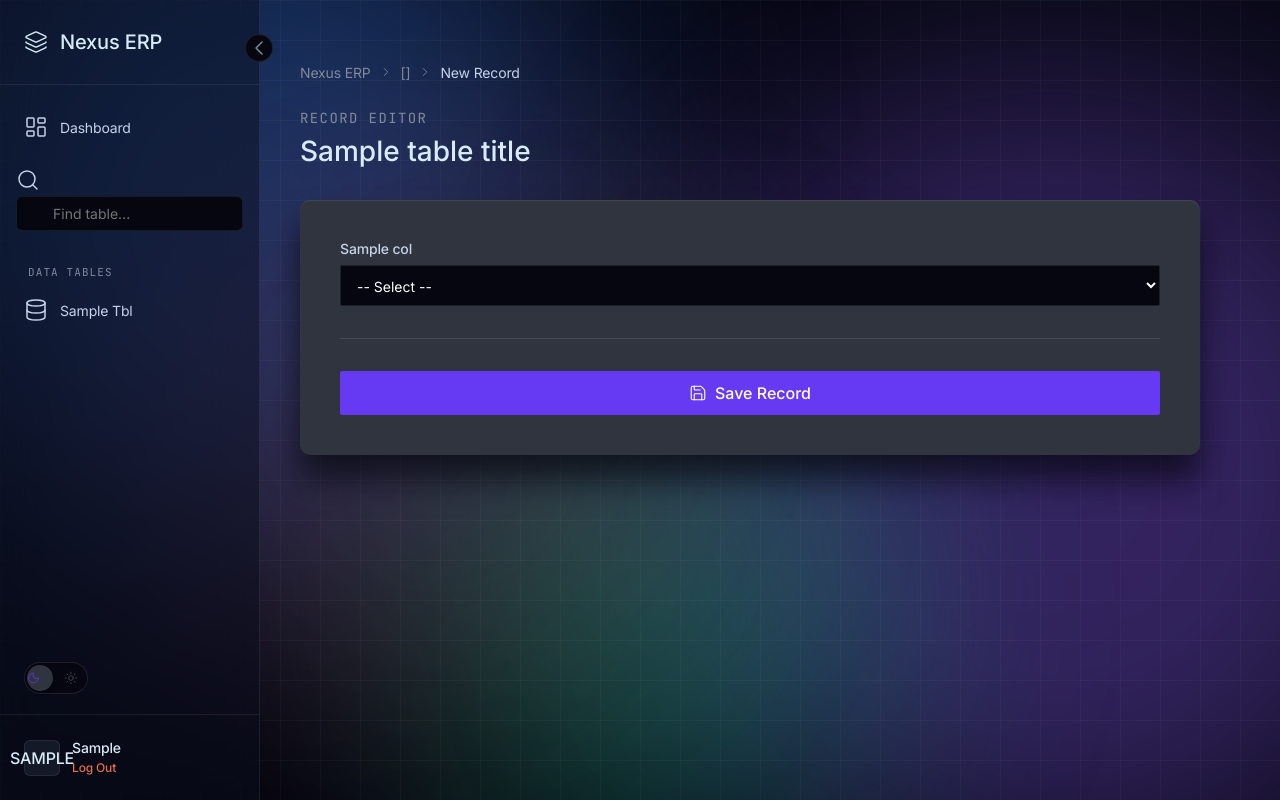
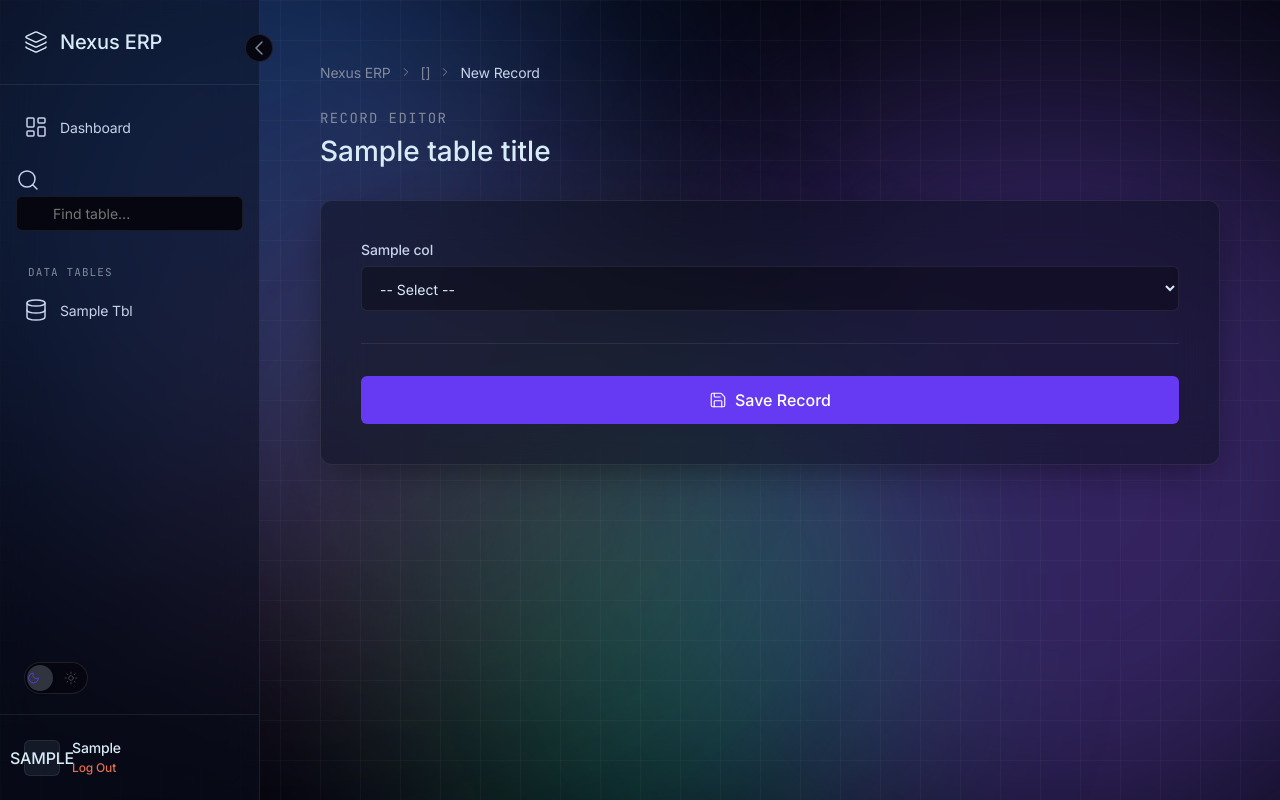
Before and after one commit to jtatipamula-design/proj_tb, a Python web app: template templates/form_view.html in a window 1280 px wide. Run offline with Jinja, Linux system fonts and the light colour scheme; the template is opened without the code that fills it: most values are stand-ins (such as "Sample title", 1, 10 or a date in 2020).

Commit message:
Update form_view.html

```diff
--- a/templates/form_view.html
+++ b/templates/form_view.html
@@ -2,16 +2,27 @@
 
 {% block content %}
 <style>
+    /* Centers the form in the middle of the screen */
+    .form-wrapper {
+        width: 100%;
+        max-width: 900px;
+        margin: 0 auto;
+        display: flex;
+        flex-direction: column;
+    }
+
     .page-header { margin-bottom: 32px; }
     .page-header h1 { font-size: 28px; font-weight: 500; color: var(--color-glacier); letter-spacing: normal; line-height: 1.17; margin: 0; }
 
-    /* AUTHKIT GRAPHITE PLATE CARD */
+    /* Translucent Glassmorphism Form */
     .form-container {
-        max-width: 900px;
-        background: var(--color-graphite-plate);
-        border-radius: 10px;
+        background: var(--glass-surface);
+        backdrop-filter: blur(24px);
+        -webkit-backdrop-filter: blur(24px);
+        border: 1px solid var(--glass-border);
+        border-radius: 12px;
         padding: 40px;
-        box-shadow: var(--shadow-subtle-4);
+        box-shadow: 0 10px 40px -10px rgba(0, 0, 0, 0.5);
         animation: slideUp 0.4s cubic-bezier(0.16, 1, 0.3, 1);
     }
     @keyframes slideUp { from { opacity: 0; transform: translateY(20px); } to { opacity: 1; transform: translateY(0); } }
@@ -21,62 +32,69 @@
     .form-group { display: flex; flex-direction: column; gap: 8px; }
     .form-group label { font-size: 14px; font-weight: 500; color: var(--color-moonlight); text-transform: none; }
 
-    /* AUTHKIT 2px RADIUS INPUTS */
+    /* Form Inputs */
     .form-group input[type="text"], .form-group input[type="password"], .form-group input[type="date"], .form-group select {
-        padding: 10px 12px; border: 1px solid var(--color-steel-border); border-radius: 2px;
-        font-size: 14px; font-family: var(--font-ui); background-color: var(--color-midnight-ink); color: #ffffff;
-        box-shadow: var(--shadow-subtle-hairline); transition: all 0.2s ease;
+        padding: 12px 14px; border: 1px solid var(--glass-border); border-radius: 6px;
+        font-size: 14px; font-family: var(--font-ui); background-color: rgba(0,0,0,0.3); color: var(--color-glacier);
+        transition: all 0.2s ease;
+    }
+    html.light-mode .form-group input, html.light-mode .form-group select {
+        background-color: rgba(255,255,255,0.6); color: var(--color-glacier);
     }
 
     .form-group input:focus, .form-group select:focus {
         outline: none; border-color: var(--color-frost-link);
-        box-shadow: 0 0 0 1px var(--color-frost-link), var(--shadow-subtle-hairline);
+        box-shadow: 0 0 0 1px var(--color-frost-link);
     }
 
+    /* READ-ONLY PRIMARY KEYS */
+    .readonly-input {
+        opacity: 0.6;
+        cursor: not-allowed;
+        background-color: rgba(0,0,0,0.1) !important;
+        pointer-events: none;
+    }
+    html.light-mode .readonly-input { background-color: rgba(0,0,0,0.05) !important; }
+
     /* CHECKBOXES & TOGGLES */
-    .checkbox-scroll-box { max-height: 250px; overflow-y: auto; padding: 12px; border-radius: 2px; background-color: var(--color-midnight-ink); border: 1px solid var(--color-steel-border); }
-    .checkbox-item { display: flex; align-items: center; gap: 12px; padding: 8px 12px; border-radius: 2px; cursor: pointer; transition: background 0.2s; font-weight: 400; font-size: 14px; color: var(--color-moonlight); }
-    .checkbox-item:hover { background: rgba(186, 215, 247, 0.06); }
-    .checkbox-item input[type="checkbox"] { width: 16px; height: 16px; accent-color: var(--color-electric-iris); border-radius: 2px; }
+    .checkbox-scroll-box { max-height: 250px; overflow-y: auto; padding: 12px; border-radius: 6px; background-color: rgba(0,0,0,0.3); border: 1px solid var(--glass-border); }
+    html.light-mode .checkbox-scroll-box { background-color: rgba(255,255,255,0.6); }
+    .checkbox-item { display: flex; align-items: center; gap: 12px; padding: 8px 12px; border-radius: 4px; cursor: pointer; transition: background 0.2s; font-weight: 400; font-size: 14px; color: var(--color-moonlight); }
+    .checkbox-item:hover { background: rgba(255, 255, 255, 0.05); }
+    html.light-mode .checkbox-item:hover { background: rgba(0, 0, 0, 0.05); }
+    .checkbox-item input[type="checkbox"] { width: 16px; height: 16px; accent-color: var(--color-electric-iris); border-radius: 4px; }
 
     .status-group { display: flex; gap: 8px; }
-    .status-btn { flex: 1; padding: 10px; text-align: center; border-radius: 2px; cursor: pointer; font-weight: 500; font-size: 14px; color: var(--color-moonlight); transition: all 0.2s; background: transparent; border: 1px solid var(--color-steel-border); }
+    .status-btn { flex: 1; padding: 10px; text-align: center; border-radius: 6px; cursor: pointer; font-weight: 500; font-size: 14px; color: var(--color-moonlight); transition: all 0.2s; background: transparent; border: 1px solid var(--glass-border); }
     .active-selected { background: rgba(38, 150, 132, 0.15); color: var(--color-cipher-mint); border-color: var(--color-cipher-mint); }
     .inactive-selected { background: rgba(228, 109, 76, 0.15); color: var(--color-ember); border-color: var(--color-ember); }
     .status-btn:hover:not(.active-selected):not(.inactive-selected) { border-color: var(--color-pebble); }
     .hidden-input { display: none; }
 
-    /* AUTHKIT DIVIDER */
-    .form-divider { height: 1px; width: 100%; background: var(--color-steel-border); margin: 32px 0; }
+    .form-divider { height: 1px; width: 100%; background: var(--glass-border); margin: 32px 0; }
 
-    /* ELECTRIC IRIS PRIMARY BUTTON */
     .btn-submit {
         display: inline-flex; align-items: center; justify-content: center; gap: 8px;
-        width: 100%; padding: 10px 16px; border-radius: 2px;
+        width: 100%; padding: 12px 16px; border-radius: 6px;
         background: var(--color-electric-iris); color: white; font-weight: 500; font-family: var(--font-ui); font-size: 16px;
-        border: none; cursor: pointer; box-shadow: none; transition: background 0.2s; line-height: 1.5;
+        border: none; cursor: pointer; box-shadow: none; transition: background 0.2s, transform 0.2s; line-height: 1.5;
     }
-    .btn-submit:hover { background: #7a52f5; }
+    .btn-submit:hover { background: #7a52f5; transform: translateY(-1px); }
 
-    /* BREADCRUMBS */
-    .breadcrumbs { display: flex; align-items: center; gap: 8px; font-size: 14px; font-weight: 400; margin-bottom: 25px; color: var(--color-fog); }
-    .breadcrumbs a { color: var(--color-fog); text-decoration: none; transition: color 0.2s; }
-    .breadcrumbs a:hover { color: var(--color-moonlight); }
-    .breadcrumbs span { color: var(--color-moonlight); }
 </style>
 
-<!-- CONTEXTUAL BREADCRUMBS -->
+<div class="form-wrapper">
+    <div class="breadcrumbs" style="display: flex; align-items: center; gap: 8px; font-size: 14px; margin-bottom: 25px; color: var(--color-fog);">
         {% set clean_name = table_name.split('_', 1)[-1].replace('_t', '').replace('_', ' ').title() %}
-<div class="breadcrumbs">
-    <a href="/">Nexus ERP</a>
+        <a href="/" style="color: var(--color-fog); text-decoration: none;">Nexus ERP</a>
         <i data-lucide="chevron-right" style="width: 14px;"></i>
-    <a href="/table/{{ table_name }}">{{ clean_name }}</a>
+        <a href="/table/{{ table_name }}" style="color: var(--color-fog); text-decoration: none;">{{ clean_name }}</a>
         <i data-lucide="chevron-right" style="width: 14px;"></i>
-    <span>{% if mode == 'edit' %}Edit Record ID {{ pk_val }}{% else %}New Record{% endif %}</span>
+        <span style="color: var(--color-moonlight);">{% if mode == 'edit' %}Edit Record ID {{ pk_val }}{% else %}New Record{% endif %}</span>
     </div>
 
     <div class="page-header">
-    <p class="eyebrow-text">RECORD EDITOR</p>
+        <p class="eyebrow-text" style="font-family: var(--font-mono); color: var(--color-fog); font-size: 14px; letter-spacing: 0.1em; text-transform: uppercase; margin-bottom: 8px;">RECORD EDITOR</p>
         <h1>{{ table_title }}</h1>
     </div>
 
@@ -85,7 +103,11 @@
             <div class="form-grid">
                 {% for col in columns %}
                 <div class="form-group">
-                <label>{{ col.label }} {% if col.required %}<span style="color: var(--color-ember);">*</span>{% endif %}</label>
+                    <label>
+                        {{ col.label }}
+                        {% if col.required and not col.is_pk %}<span style="color: var(--color-ember);">*</span>{% endif %}
+                        {% if col.is_pk %}<span style="color: var(--color-fog); font-size: 12px; margin-left: 6px;">(Auto-Generated ID)</span>{% endif %}
+                    </label>
 
                     {% if col.column_name.endswith('_status') %}
                         <input type="text" name="{{ col.column_name }}" id="input_{{ col.column_name }}" class="hidden-input" value="{{ col.value if col.value else 'ACT' }}">
@@ -100,6 +122,10 @@
                                 setStatus('{{ col.column_name }}', val);
                             });
                         </script>
+
+                    {% elif col.is_pk %}
+                        <!-- PRIMARY KEY (READ-ONLY) -->
+                        <input type="text" name="{{ col.column_name }}" value="{{ col.value if col.value != None else 'Pending...' }}" class="readonly-input" readonly tabindex="-1">
 
                     {% elif col.data_type == 'virtual_checkbox' %}
                         <div class="checkbox-scroll-box">
@@ -123,7 +149,7 @@
                             {% endfor %}
                         </select>
 
-                {% elif col.data_type == 'date' %}
+                    {% elif col.data_type == 'date' or col.data_type == 'timestamp' %}
                         <input type="date" name="{{ col.column_name }}" value="{{ col.value }}" {% if col.required %}required{% endif %}>
 
                     {% elif 'pwd' in col.column_name or 'password' in col.column_name %}
@@ -144,6 +170,7 @@
                 </button>
             </div>
         </form>
+    </div>
 </div>
 
 <script>
```
Lines whose indentation alone changed are shown as unchanged.
